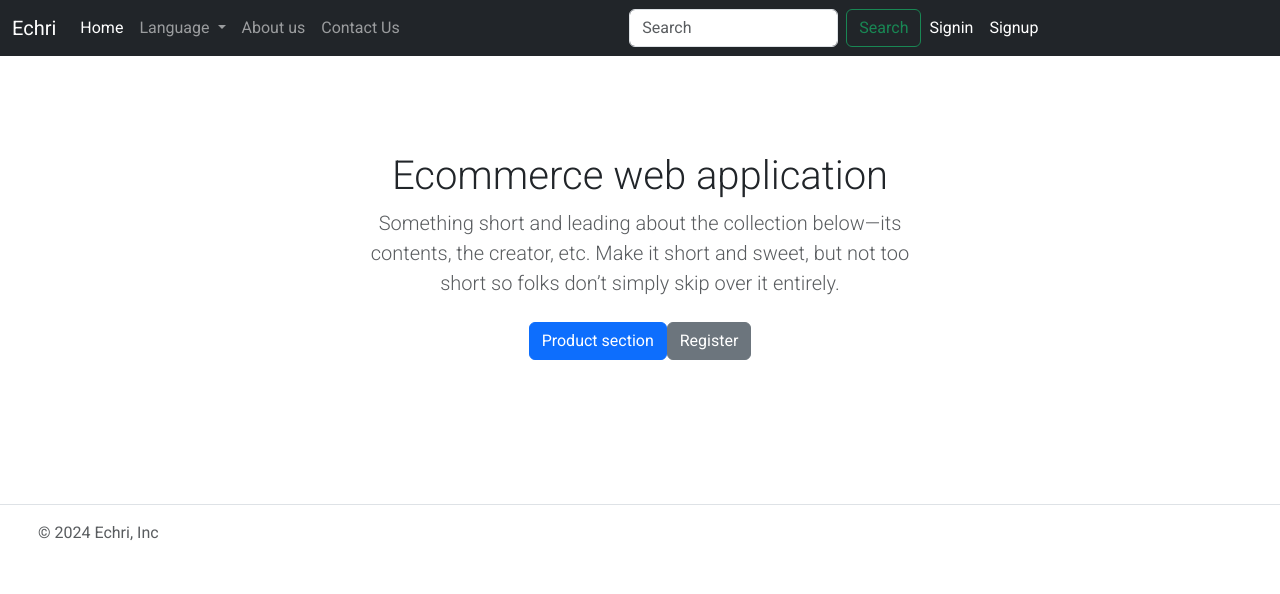
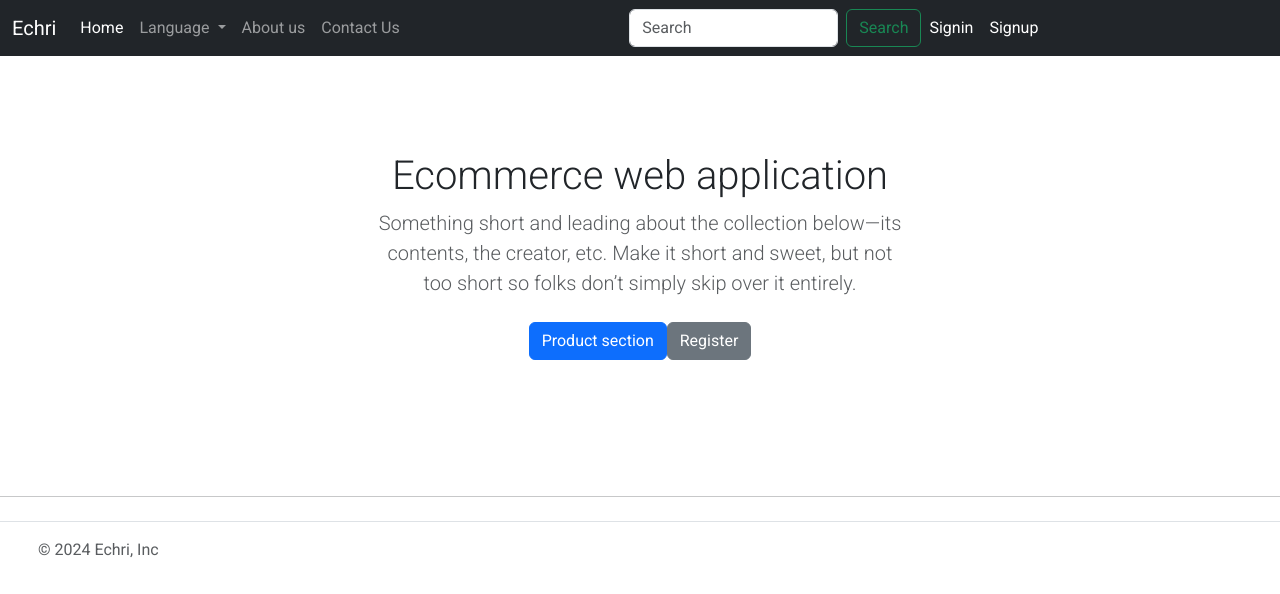
Before and after one commit to ahmedbouzid/AkramStore, an Angular app: page / in a window 1280 px wide. Shown: the top 594 px of the page. Built offline with nearby package versions, Linux system fonts and the light colour scheme.

Commit message:
chore : enhance view

```diff
--- a/src/app/app.component.html
+++ b/src/app/app.component.html
@@ -1,3 +1,6 @@
 <app-header></app-header>
+<main class="container" [ngStyle]="{'min-height.px':footerMaxHeight}">
 <router-outlet></router-outlet>
+</main>
+<hr class="featurtte-divider">
 <app-footer></app-footer>
```
